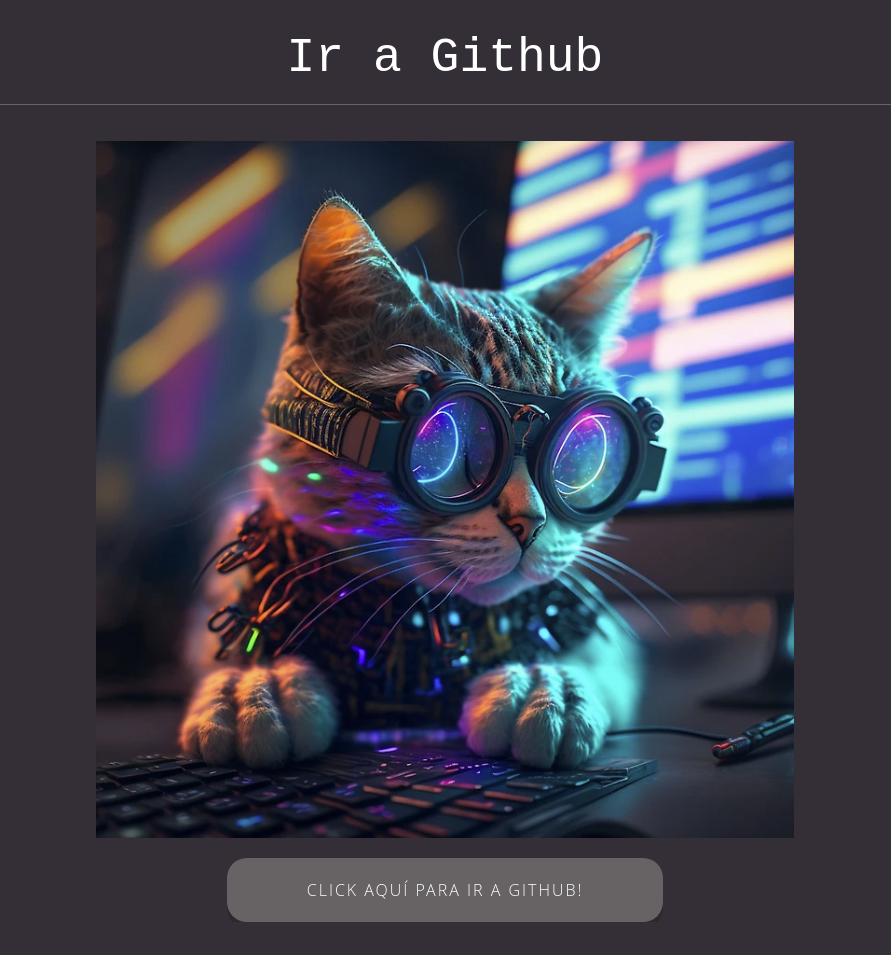
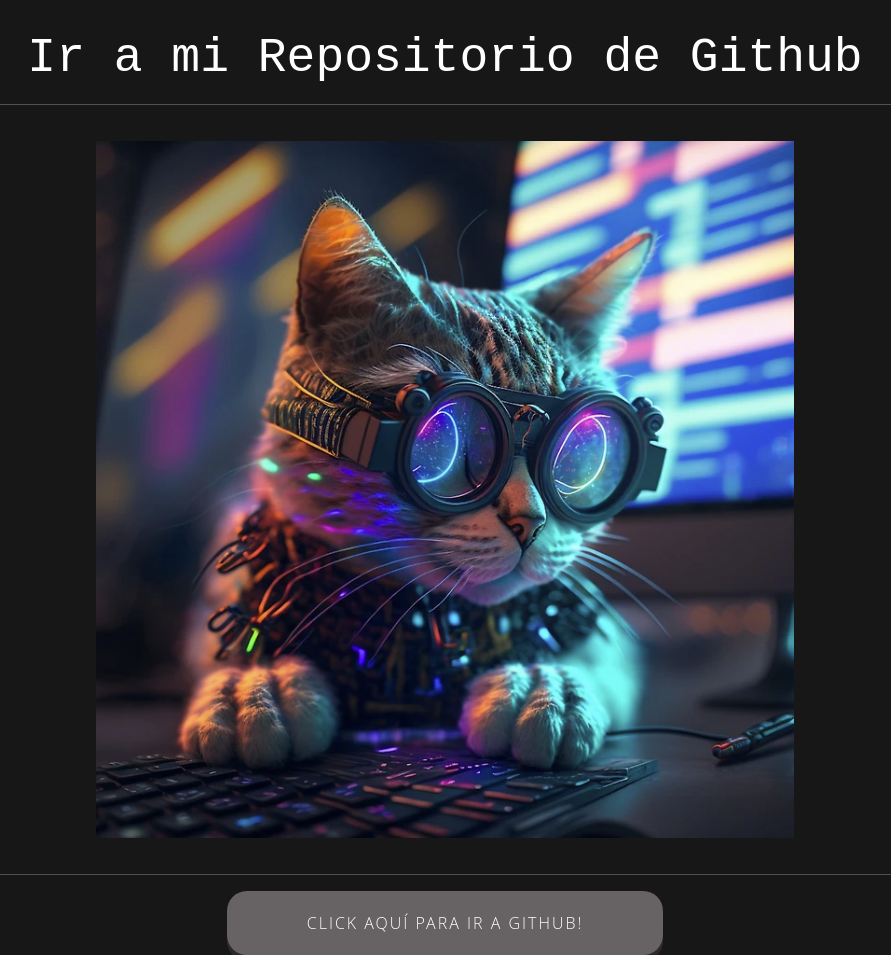
Before and after one commit to gperzal/Desafio-Branching, a plain HTML site: page index.html in a window 1280 px wide. Shown: the whole page, without its empty margins (195-1086 px from the left). Before the commit the page ends 922 px from the top, so only its background shows below. Drawn offline with nearby package versions, Linux system fonts and the light colour scheme.

Commit message:
BG Dark + Img Hover Scale + Redirect My Repo GitHub

```diff
--- a/assets/css/style.css
+++ b/assets/css/style.css
@@ -1,5 +1,5 @@
 body {
-  background: #342E37;
+  background: #181718;
   }
 
 .container {
@@ -22,8 +22,11 @@ img {
 }
 
 /* Animacion de Imagen */
+
 img:hover{
   filter: grayscale(80%);
+  transform: scale(1.1)
+
 }
 
 form {
--- a/index.html
+++ b/index.html
@@ -16,13 +16,13 @@
 
 <body>
   <div class="container">
-    <!-- Enlace A Github-->
-    <h1>Ir a Github</h1>
+    <!-- Enlace a mi repositorio Github-->
+    <h1>Ir a mi Repositorio de Github</h1>
     <hr class="text-white">
     <a href="https://github.com/gperzal">
       <img src="./assets/img/michi_hacker.png" class="rounded mx-auto d-block" alt="michi hacker">
     </a>
-
+    <hr class="text-white">
     <div class="d-grid gap-2 col-6 mx-auto">
       <button class="btn btn-primary" type="button"> <a href="https://github.com/" target="_blank">Click aquí para ir a
           GitHub!</a></button>
```
Also changed, not shown: assets/img/michi_hacker2.png (added).
